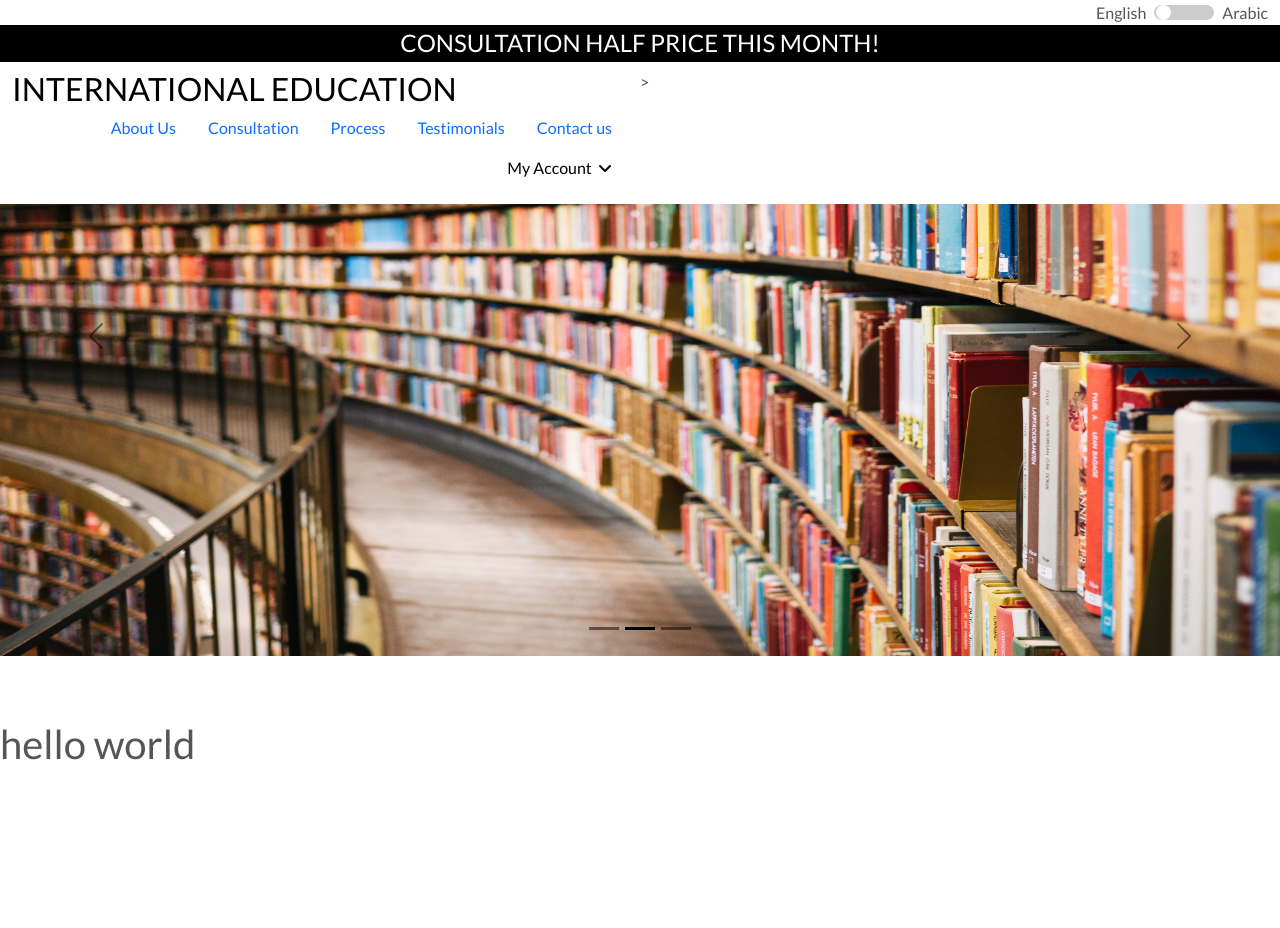
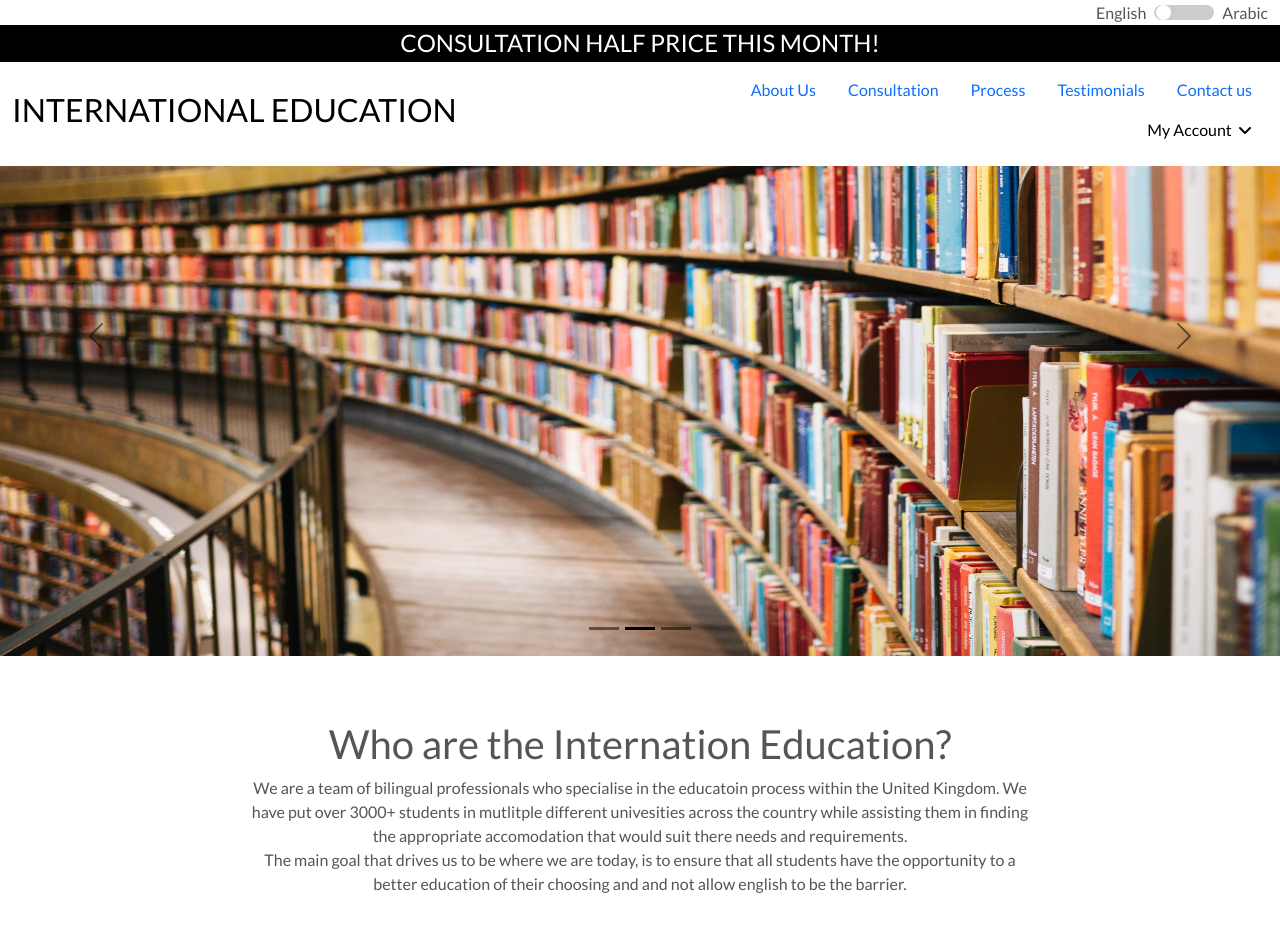
Before and after one commit to aiwebdevs90/inter-edu, a Django app: page / in a window 1280 px wide. Before the commit the page ends 760 px from the top, so only its background shows below. Run offline with Django 4.2, Linux system fonts and the light colour scheme; some libraries are stand-ins or nearby versions.

Commit message:
Introduction Complete

```diff
--- a/home/templates/home/index.html
+++ b/home/templates/home/index.html
@@ -14,6 +14,35 @@
 <div class="row g-0">
     {% include 'includes/carousel.html' %}
 </div>
-<h1>hello world</h1>
+
+<div class="body-content">
+    <!-- Introduction to the site -->
+    <h1 class="title text-center contentEnglish">Who are the Internation Education?</h1>
+    <h1 class="title text-center contentArabic">Who are the Internation Education?</h1>
+    <div class="row">
+        <div class="col-12 text-center mb-3">
+            <p class="introduction text-center contentEnglish">We are a team of bilingual professionals who
+                specialise
+                in the educatoin process within the United Kingdom. We have put over 3000+
+                students in mutlitple different univesities across the country while assisting them in finding the
+                appropriate accomodation that would suit there needs and requirements.
+                <br>
+                The main goal that drives us to be where we are today, is to ensure that all students have the
+                opportunity to a better education of their choosing and
+                and not allow english to be the barrier.
+            </p>
+            <p class="introduction text-center contentArabic">We are a team of bilingual professionals who
+                specialise
+                in the educatoin process within the United Kingdom. We have put over 3000+
+                students in mutlitple different univesities across the country while assisting them in finding the
+                appropriate accomodation that would suit there needs and requirements.
+                <br>
+                The main goal that drives us to be where we are today, is to ensure that all students have the
+                opportunity to a better education of their choosing and
+                and not allow english to be the barrier.
+            </p>
+        </div>
+    </div>
+</div>
 
 {% endblock %}
--- a/static/css/base.css
+++ b/static/css/base.css
@@ -123,3 +123,7 @@ body {
   min-width: 100%;
   height: 40rem;
 }
+
+.body-content {
+  margin: 0 250px;
+}
--- a/templates/base.html
+++ b/templates/base.html
@@ -90,7 +90,7 @@
                     <h2 class="logo-font text-black my-0 contentArabic">شخهشايهصخ</h2>
                 </a>
             </div>
-            <!-- Navigation bar -->>
+            <!-- Navigation bar -->
             {% include 'includes/main-nav.html' %}
             {% include 'includes/mobile-top-header.html' %}
         </div>
```
